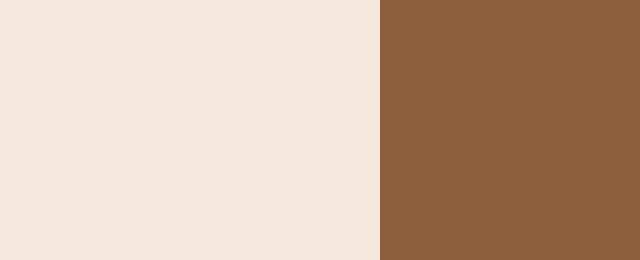
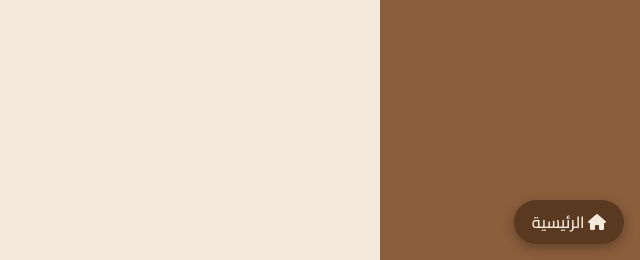
Before and after one commit to jbryl6302-afy/majb, a PHP site: page /predict/pages/reports/index.php in a window 1280 px wide. Shown: the part 540-800 px from the top of the page, without its empty margins (640-1280 px from the left). Run offline with PHP 8.4, Linux system fonts and the light colour scheme; a user stored in the database is signed in; data that the repository does not hold is empty; some libraries are stand-ins or nearby versions.

Commit message:
dashboard

```diff
--- a/includes/footer.php
+++ b/includes/footer.php
@@ -1,4 +1,20 @@
 
 <script src="https://cdn.jsdelivr.net/npm/bootstrap@5.3.0/dist/js/bootstrap.bundle.min.js"></script>
+<?php if (basename($_SERVER['PHP_SELF']) !== 'dashboard.php'): ?>
+<style>
+.back-home {
+    position: fixed; bottom: 16px; right: 16px; z-index: 1050;
+    background: #5A3921; color: #F5E9DC;
+    padding: 10px 18px; border-radius: 999px;
+    box-shadow: 0 4px 12px rgba(0,0,0,.3);
+    text-decoration: none; font-weight: 600;
+}
+.back-home:hover { background: #3B2410; color: #fff; }
+body { padding-bottom: 70px; } /* عشان الزر ما يغطي المحتوى */
+</style>
+<a href="/dashboard.php" class="back-home">
+    <i class="fas fa-home"></i> الرئيسية
+</a>
+<?php endif; ?>
 </body>
 </html>
```
